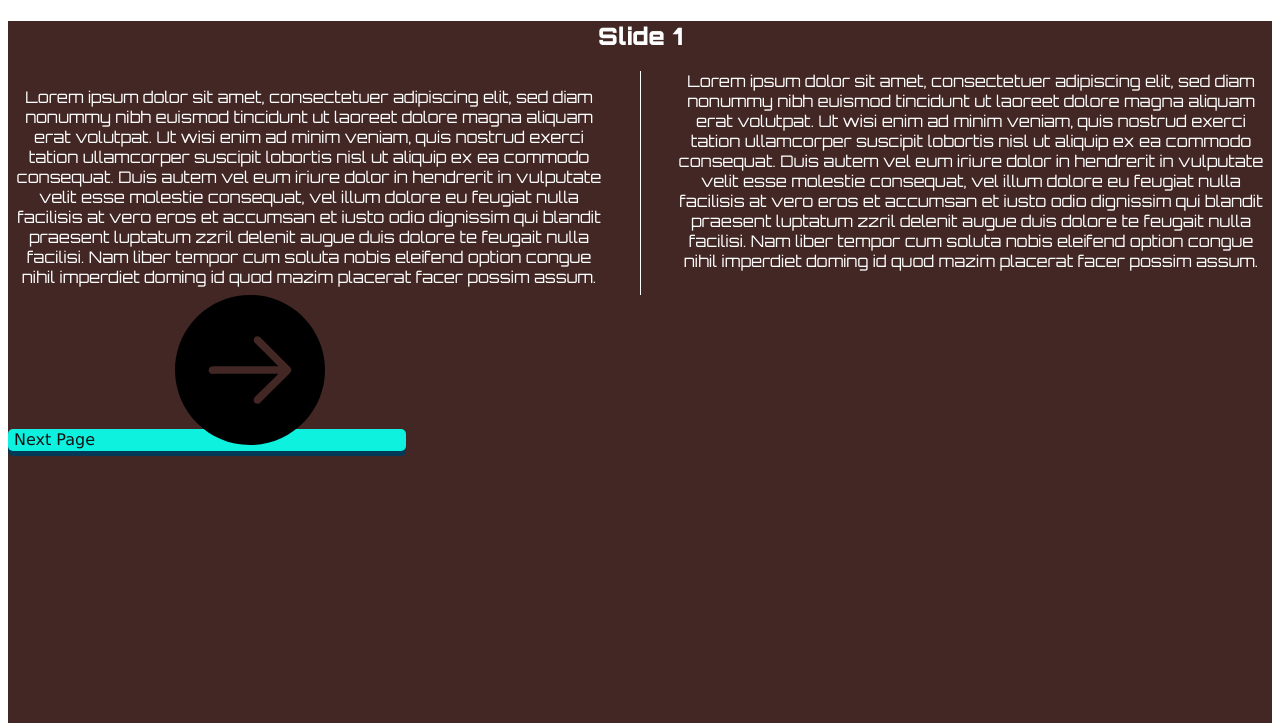
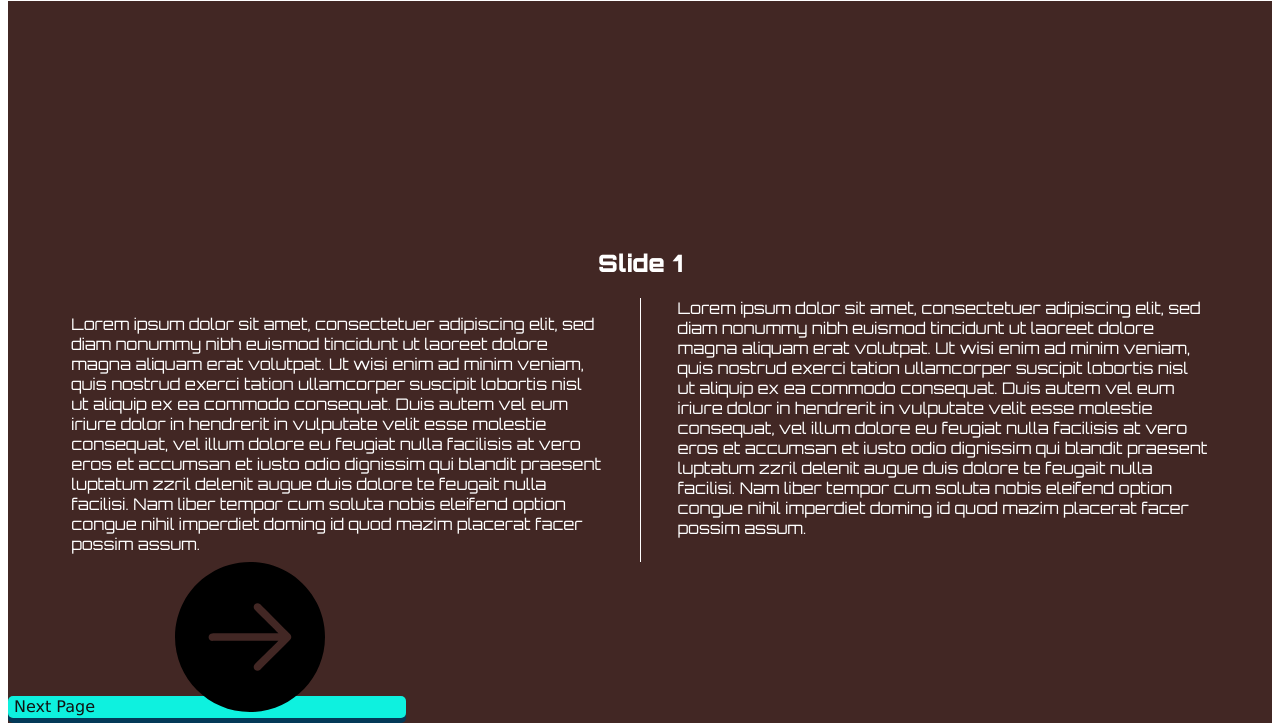
Before and after one commit to RVCC-IDMX/268p2-JorgeJMarroquin, a plain HTML site: page index.html in a window 1280 px wide. Shown: the part 161-884 px from the top of the page. Drawn offline with Linux system fonts and the light colour scheme.

Commit message:
Add padding
Adding padding where it is required.

```diff
--- a/css/app.css
+++ b/css/app.css
@@ -78,6 +78,7 @@
 
 .slide__title {
     font-family: myFirstFont;
+
     font-weight: 300;
     text-align: center;
 }
@@ -89,10 +90,11 @@
     font-size: 100%;
     font-weight: 100;
     column-count: 2;
-    column-gap: 60px;
+    column-gap: 75px;
     column-rule-style: solid;
     column-rule-width: 1px;
-    Text-align: center;
+    padding-left: 5%;
+    padding-right: 5%;
 
 
 }
@@ -104,7 +106,10 @@
 .slide--color1 {
     background-color: var(--color1, hsl(240, 20%, 20%));
     padding-bottom: 8px;
+    padding-top: 18%;
     height: 100vh;
+
+
 }
 
 .slide--color2 {
```
